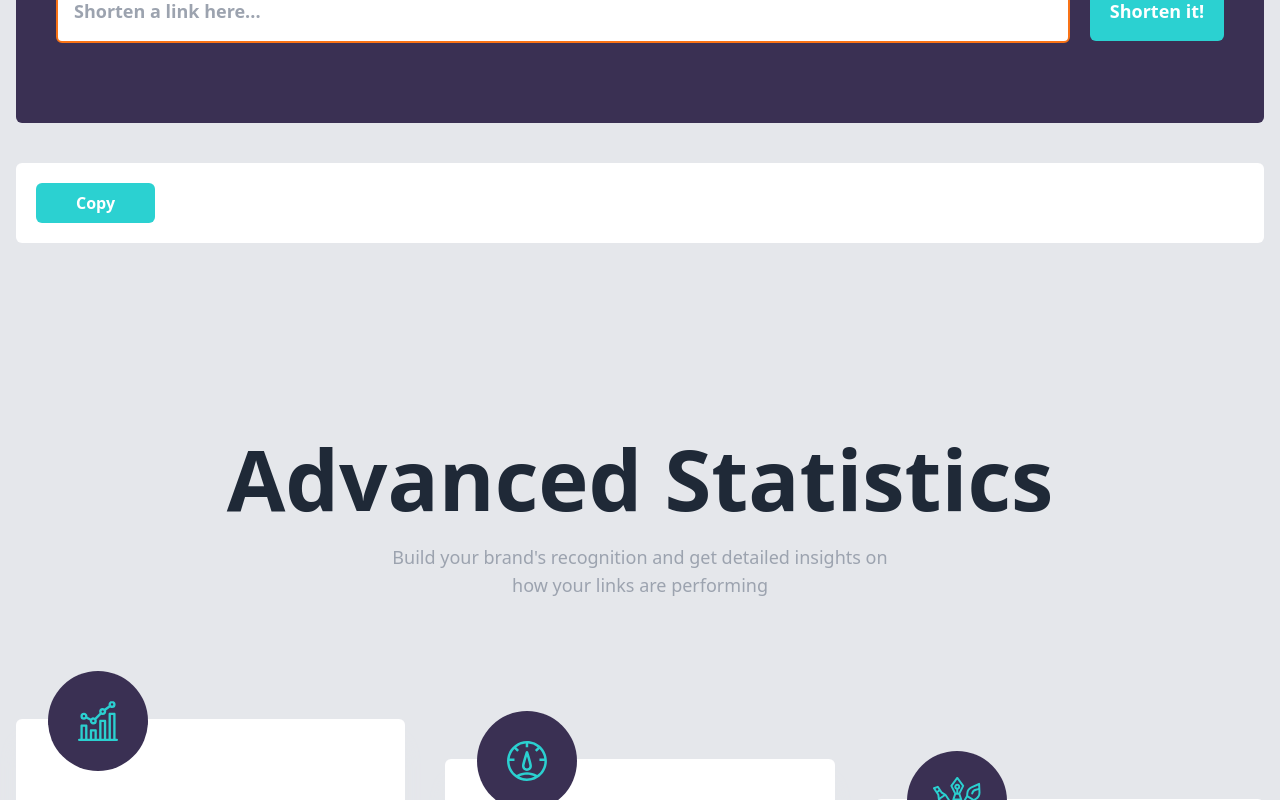
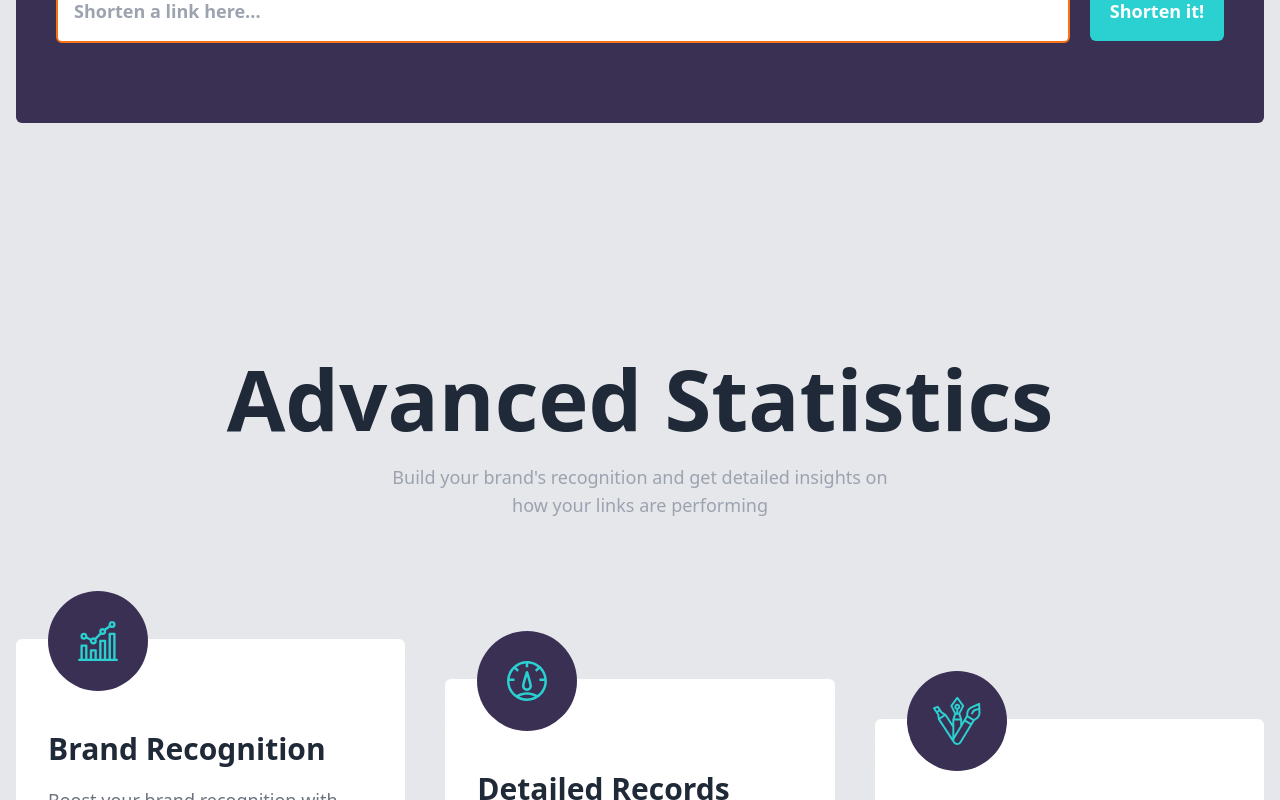
Before and after one commit to Maruf200008/shortly, a React (Vite) app: page / in a window 1280 px wide. Shown: the part 800-1600 px from the top of the page. Built offline with nearby package versions, Linux system fonts and the light colour scheme.

Commit message:
working on

```diff
--- a/src/components/home/AdvancedStatistics.tsx
+++ b/src/components/home/AdvancedStatistics.tsx
@@ -1,36 +1,36 @@
 import { useState } from "react"
-import { useDispatch, useSelector } from "react-redux"
+import { useSelector } from "react-redux"
 import { useGetShortUrlQuery } from "../../features/api/apiSlice"
-import { addLongUrl } from "../../features/shortUrl/shorterUrlSlice"
 import brandRecognition from "../../images/icon-brand-recognition.svg"
 import detailRecognition from "../../images/icon-detailed-records.svg"
 import fulyCustomizable from "../../images/icon-fully-customizable.svg"
 const AdvancedStatistics = () => {
-  const dispatch = useDispatch()
   const [input, setInput] = useState("")
   const [error, setError] = useState("")
+  const [longUrl, setLongUrl] = useState("")
   const [isRequest, setIsRequest] = useState(false)
 
-  const { data, refetch } = useGetShortUrlQuery(input, {
+  const { refetch } = useGetShortUrlQuery(longUrl, {
     skip: !isRequest,
   })
-  const { short, long } = useSelector((state) => state.shorterUrl)
+  console.log("Maruf")
+  console.log(longUrl)
+  console.log(isRequest)
+  const { url } = useSelector((state) => state.shorterUrl)
 
   const handleSubmit = (e) => {
     e.preventDefault()
     if (!input) {
       setError("Input is empty!!")
     } else {
-      dispatch(addLongUrl(input))
+      console.log("basdlfasd")
       setIsRequest(true)
+      setLongUrl(input)
       refetch()
-      setError("")
-      setInput("")
     }
   }
 
-  console.log(short)
-  console.log(long)
+  console.log(url)
 
   return (
     <div className=" bg-gray-200 mt-[150px] py-10">
@@ -63,27 +63,44 @@ const AdvancedStatistics = () => {
           )}
         </div>
         <div className="py-10 w-full">
-          <div className="bg-white rounded-md p-5 flex md:flex-row flex-col  items-center justify-between space-y-5 md:space-y-0">
-            {long
-              ? long.map((url, index) => {
-                  ;<div key={index}>
-                    <p className=" text-lg font-medium  text-center">{url}</p>
+          {url ? (
+            url
+              .slice(0, 2)
+              .reverse()
+              .sort((a, b) => b.id - a.id)
+              .map((data) => {
+                return (
+                  <div
+                    key={data?.id}
+                    className="bg-white rounded-md p-5 flex md:flex-row flex-col  items-center justify-between space-y-5 md:space-y-0"
+                  >
+                    <div>
+                      <p className=" text-lg font-medium  text-center md:text-left">
+                        {data?.longUrl}
+                      </p>
                     </div>
-                })
-              : ""}
+
                     <div className=" flex md:flex-row flex-col  items-center gap-5">
-              {short
-                ? short.map((url) => {
-                    ;<p className="text-lg font-medium text-secondary ">
-                      https://rel.ink/k4lkyk
+                      <p className="text-lg font-medium text-secondary ">
+                        {data?.shortUrl}
                       </p>
-                  })
-                : ""}
+
                       <button className=" bg-secondary px-10 py-2 rounded-md text-white font-bold w-full">
                         Copy
                       </button>
                     </div>
                   </div>
+                )
+              })
+          ) : (
+            <div className=" bg-red-600/50 rounded-md p-5   items-center justify-between space-y-5 md:space-y-0">
+              <div className="">
+                <p className="text-lg font-medium text-white text-center ">
+                  Url Not Found!!
+                </p>
+              </div>
+            </div>
+          )}
         </div>
         <div className="pt-[150px]  w-full">
           <div className="flex items-center justify-center flex-col space-y-5">
--- a/src/features/api/apiSlice.ts
+++ b/src/features/api/apiSlice.ts
@@ -1,5 +1,5 @@
 import { createApi, fetchBaseQuery } from "@reduxjs/toolkit/query/react"
-import { addShortUrl } from "../shortUrl/shorterUrlSlice"
+import { addUrl } from "../shortUrl/shorterUrlSlice"
 
 export const apiSlice = createApi({
   reducerPath: "api",
@@ -11,13 +11,26 @@ export const apiSlice = createApi({
       async onQueryStarted(arg, { queryFulfilled, dispatch }) {
         try {
           const result = await queryFulfilled
+
+          const uniqueId = () => {
+            const dateString = Date.now()
+
+            return dateString
+          }
+
           localStorage.setItem(
             "url",
             JSON.stringify({
-              shortUrl: result.data.result,
+              shortUrl: result.data.result?.full_short_link,
             }),
           )
-          dispatch(addShortUrl(result.data.result))
+          dispatch(
+            addUrl({
+              id: uniqueId(),
+              shortUrl: result.data.result?.full_short_link,
+              longUrl: arg,
+            }),
+          )
         } catch (err) {
           console.log(err)
         }
--- a/src/features/shortUrl/shorterUrlSlice.ts
+++ b/src/features/shortUrl/shorterUrlSlice.ts
@@ -1,35 +1,32 @@
 import { createSlice } from "@reduxjs/toolkit"
 
 interface CounterState {
-  short: []
-  long: []
+  url: []
 }
 
-const initialState = { short: [], long: [] } as CounterState
+const initialState = { url: [] } as CounterState
 
 const shorterUrlSlice = createSlice({
   name: "shorterUrl",
   initialState,
   reducers: {
-    addLongUrl(state, action) {
-      state.long.push(action.payload)
+    addUrl(state, action) {
+      console.log(action.payload)
+      state.url.push(action.payload)
     },
-    editLongUrl(state, action) {
-      state.long = state.long.map((longUrl) => {
-        if (longUrl.code === action.payload.code) {
+    editUrl(state, action) {
+      state.long = state.url.map((longUrl) => {
+        if (longUrl.id === action.payload.id) {
           return (longUrl.url = action.payload.url)
         }
       })
     },
-    addShortUrl(state, action) {
-      state.short.push(action.payload)
-    },
-    removeShortUrl(state, action) {
-      state.short.filter(action.payload.code === state.short.code)
+
+    removeUrl(state, action) {
+      state.url.filter(action.payload.id === state.url.id)
     },
   },
 })
 
-export const { addLongUrl, editLongUrl, addShortUrl, removeShortUrl } =
-  shorterUrlSlice.actions
+export const { addUrl, editUrl, removeUrl } = shorterUrlSlice.actions
 export default shorterUrlSlice.reducer
```
Also changed, not shown: src/features/shortUrl/shorterUrlApi.ts (deleted). Lines whose indentation alone changed are shown as unchanged.
